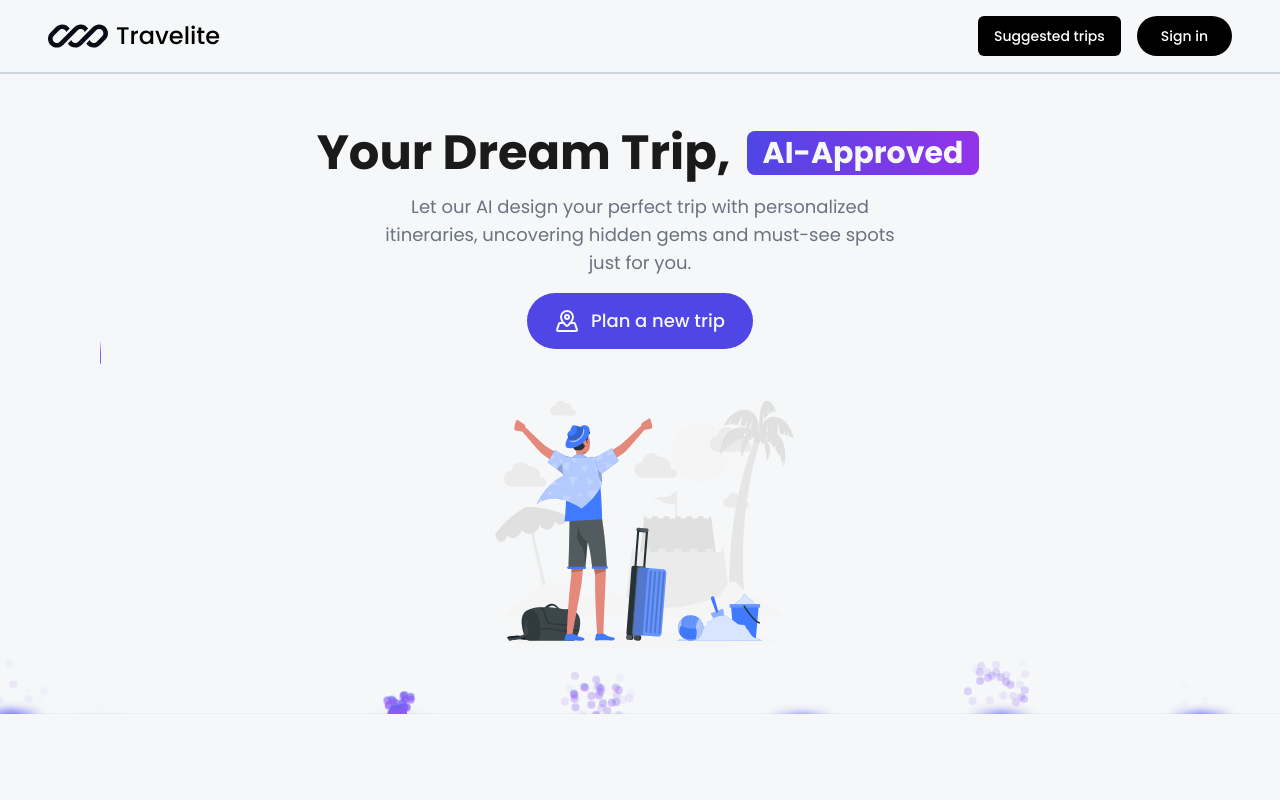
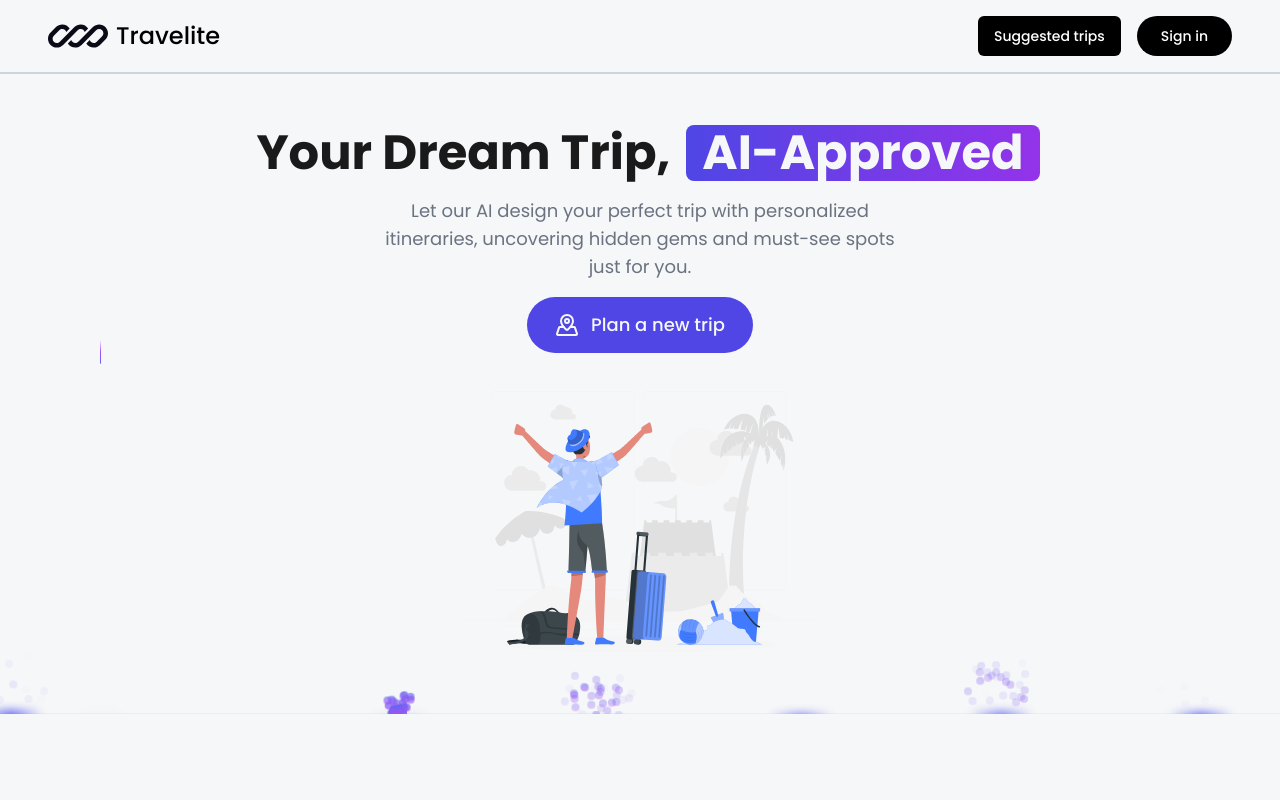
Before and after one commit to Akshansh029/Travelite, a Next.js app: page / in a window 1280 px wide. Shown: the top 800 px of the page. Built offline with nearby package versions, Linux system fonts and the light colour scheme; no server answers.

Commit message:
Someting

```diff
--- a/src/components/ui/hero-highlight.tsx
+++ b/src/components/ui/hero-highlight.tsx
@@ -86,7 +86,7 @@ export const Highlight = ({
         display: "inline",
       }}
       className={cn(
-        `relative inline-block pb-1 text-3xl  px-1 rounded-lg bg-gradient-to-r from-indigo-600 to-purple-600 dark:from-indigo-500 dark:to-purple-500`,
+        `relative inline-block pb-1 text-3xl md:text-4xl lg:text-5xl px-1 rounded-lg bg-gradient-to-r from-indigo-600 to-purple-600 dark:from-indigo-500 dark:to-purple-500`,
         className
       )}
     >
```
